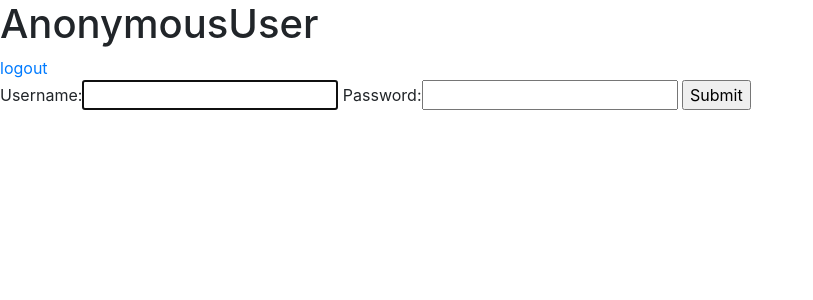
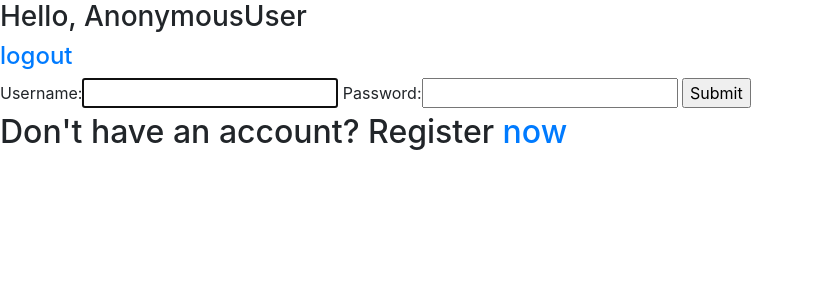
Before and after one commit to DiZiNnEs/junior_dev_task, a Django app: page /sign-in in a window 1280 px wide. Shown: the top 300 px of the page, without its empty margins (0-813 px from the left). Run offline with Django 3.2, Linux system fonts and the light colour scheme; some libraries are stand-ins or nearby versions.

Commit message:
refactor: update layouts

```diff
--- a/university/templates/base.html
+++ b/university/templates/base.html
@@ -10,8 +10,8 @@
 </head>
 <body>
 <div>
-    <h1>{{ request.user }}</h1>
-    <a href="{% url 'logout' %}">logout</a>
+    <h3>Hello, {{ request.user }}</h3>
+    <h4><a href="{% url 'logout' %}">logout</a></h4>
 </div>
 {% block body %}
 
--- a/university/templates/university/authentication/login.html
+++ b/university/templates/university/authentication/login.html
@@ -11,4 +11,11 @@
 
         <input type="submit" name="Login User">
     </form>
+
+    <div>
+        <h2>Don't have an account? Register <a href="{% url 'register_page' %}">now</a></h2>
+    </div>
 {% endblock %}
+
+IglekKuat
+IglekKuat
```
